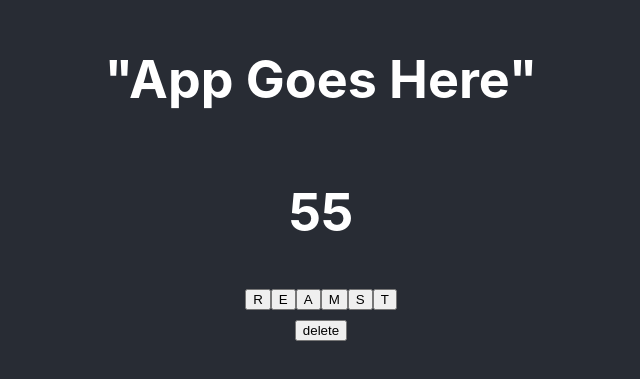
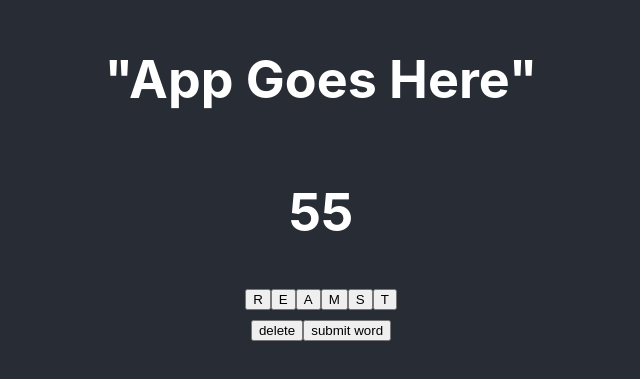
Before and after one commit to antdke/anagrams-game, a React (Create React App) app: page / in a window 1280 px wide. Shown: the part 223-602 px from the top of the page, without its empty margins (319-959 px from the left). Built offline with nearby package versions, Linux system fonts and the light colour scheme.

Commit message:
Created a state for whether the user is right or wrong

```diff
--- a/src/components/BottomRow.tsx
+++ b/src/components/BottomRow.tsx
@@ -173,6 +173,12 @@ const BottomRow = () => {
     return result;
   }
 
+  // state of whether user is correct or not
+  // controls whether correct effects or wrong effects happen
+  const [correctOrNot, setCorrectOrNot] = React.useState("Neither");
+
+  function isValid(word: string) {}
+
   // a function to randomnly select a word from wordBank
   function randomSelect(words: any) {
     //random number selector - VALUE IS 0 for SINGLE TEST WORD
@@ -242,6 +248,7 @@ const BottomRow = () => {
 
       <section>
         <button onClick={() => backspace(letters)}>delete</button>
+        <button onClick={() => isValid(letters)}>submit word</button>
       </section>
     </div>
   );
```
